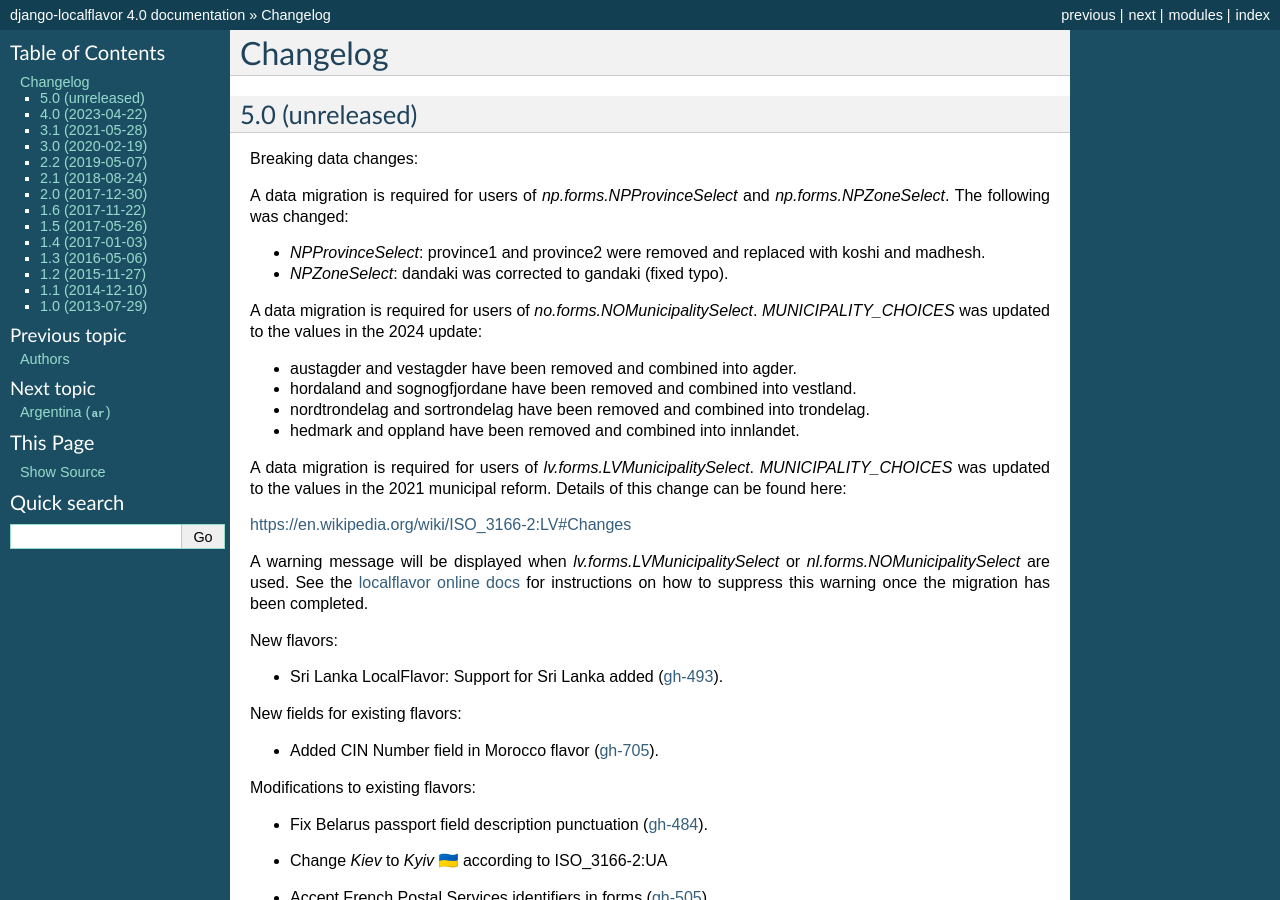
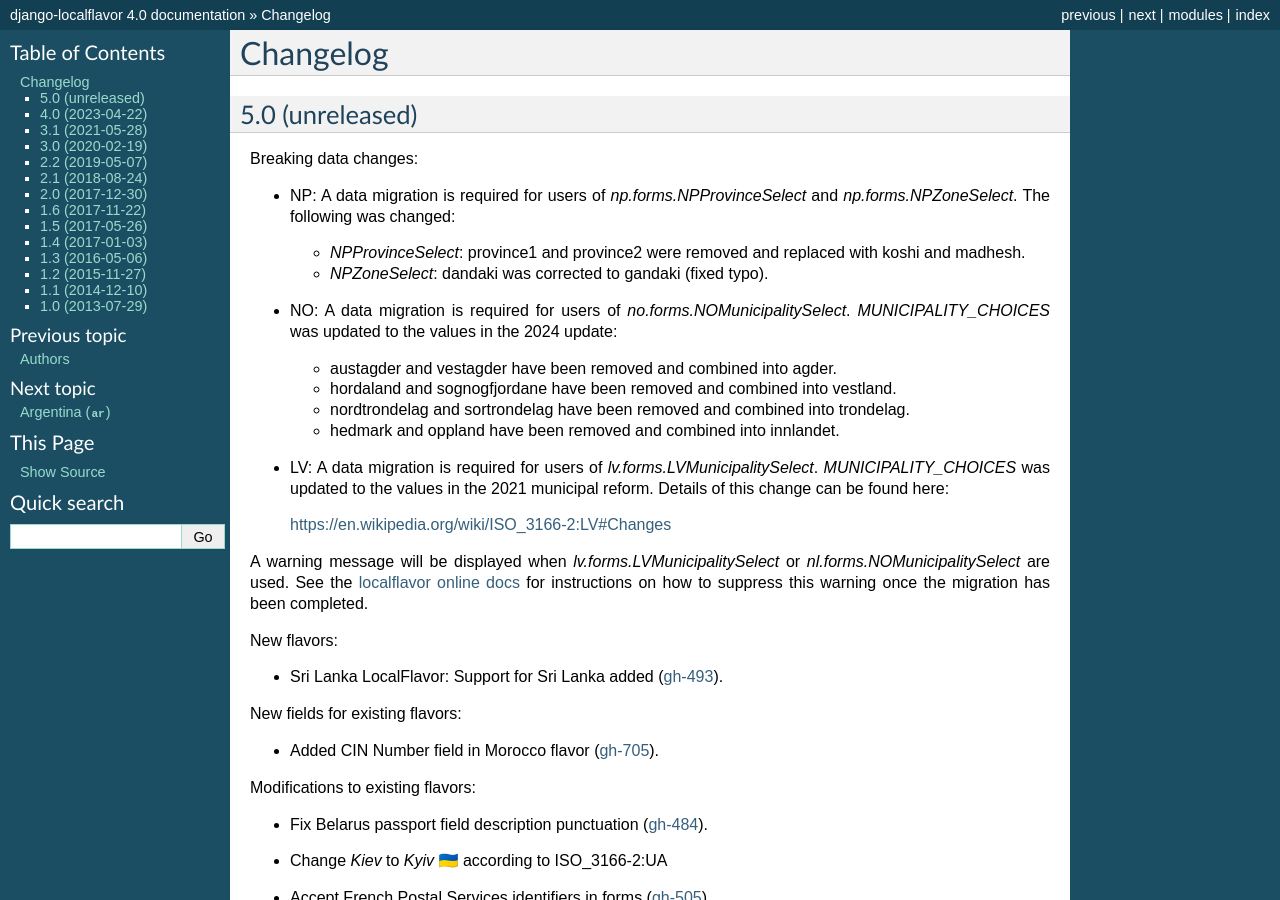
Before and after one commit to django/django-localflavor, a Sphinx documentation site: the page built from docs/changelog.rst, in a window 1280 px wide and 900 px high. Built offline with Sphinx 7.4.7, drawn with Linux system fonts in a browser that asks for light colours; part of the change alters nothing that is shown.

```diff
--- a/docs/changelog.rst
+++ b/docs/changelog.rst
@@ -6,24 +6,24 @@ Changelog
 
 Breaking data changes:
 
-A data migration is required for users of `np.forms.NPProvinceSelect` and `np.forms.NPZoneSelect`. The following was
-changed:
+- NP: A data migration is required for users of `np.forms.NPProvinceSelect` and `np.forms.NPZoneSelect`. The following was
+  changed:
 
-- `NPProvinceSelect`: province1 and province2 were removed and replaced with koshi and madhesh.
-- `NPZoneSelect`: dandaki was corrected to gandaki (fixed typo).
+  - `NPProvinceSelect`: province1 and province2 were removed and replaced with koshi and madhesh.
+  - `NPZoneSelect`: dandaki was corrected to gandaki (fixed typo).
 
-A data migration is required for users of `no.forms.NOMunicipalitySelect`. `MUNICIPALITY_CHOICES` was updated to the
-values in the 2024 update:
+- NO: A data migration is required for users of `no.forms.NOMunicipalitySelect`. `MUNICIPALITY_CHOICES` was updated to the
+  values in the 2024 update:
 
-- austagder and vestagder have been removed and combined into agder.
-- hordaland and sognogfjordane have been removed and combined into vestland.
-- nordtrondelag and sortrondelag have been removed and combined into trondelag.
-- hedmark and oppland have been removed and combined into innlandet.
+  - austagder and vestagder have been removed and combined into agder.
+  - hordaland and sognogfjordane have been removed and combined into vestland.
+  - nordtrondelag and sortrondelag have been removed and combined into trondelag.
+  - hedmark and oppland have been removed and combined into innlandet.
 
-A data migration is required for users of `lv.forms.LVMunicipalitySelect`. `MUNICIPALITY_CHOICES` was updated to the
-values in the 2021 municipal reform. Details of this change can be found here:
+- LV: A data migration is required for users of `lv.forms.LVMunicipalitySelect`. `MUNICIPALITY_CHOICES` was updated to the
+  values in the 2021 municipal reform. Details of this change can be found here:
 
-https://en.wikipedia.org/wiki/ISO_3166-2:LV#Changes
+  https://en.wikipedia.org/wiki/ISO_3166-2:LV#Changes
 
 A warning message will be displayed when `lv.forms.LVMunicipalitySelect` or `nl.forms.NOMunicipalitySelect` are used.
 See the `localflavor online docs <https://django-localflavor.readthedocs.io/en/latest/#backwards-compatibility>`_ for
```
